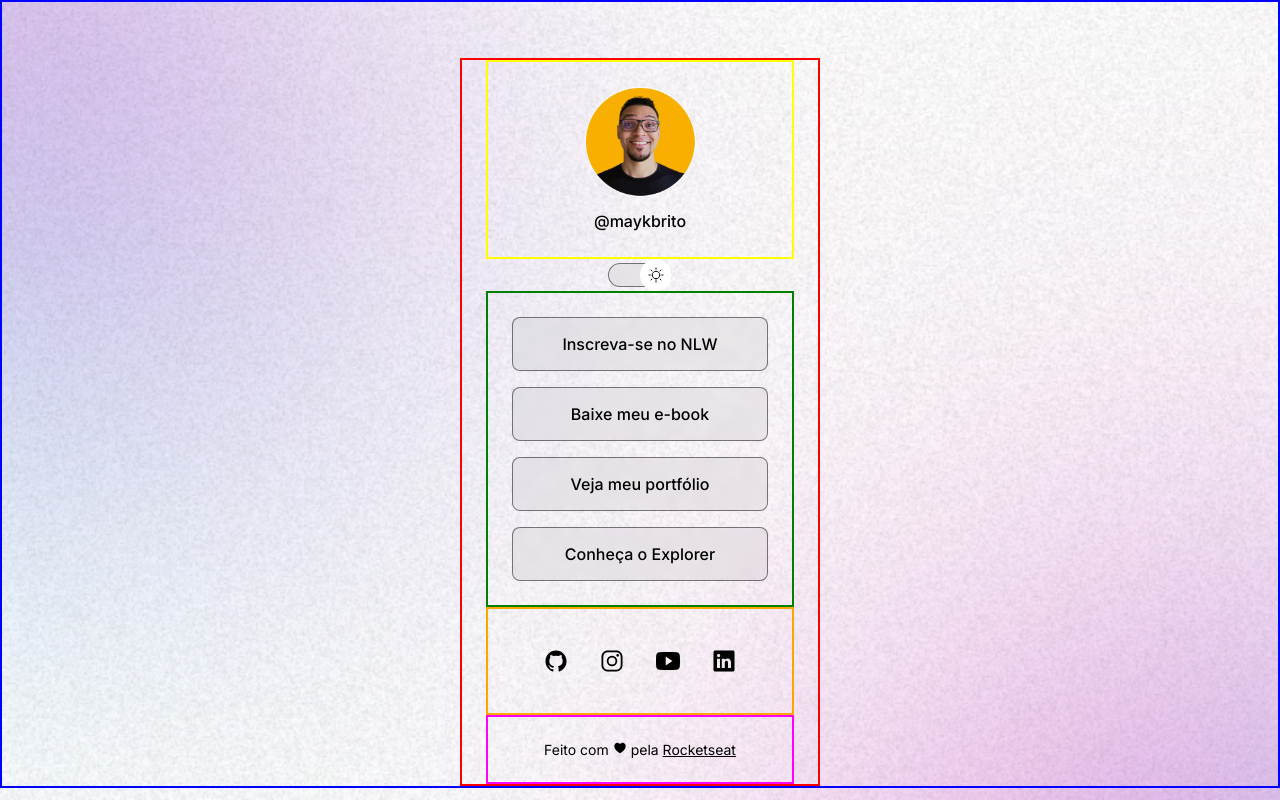
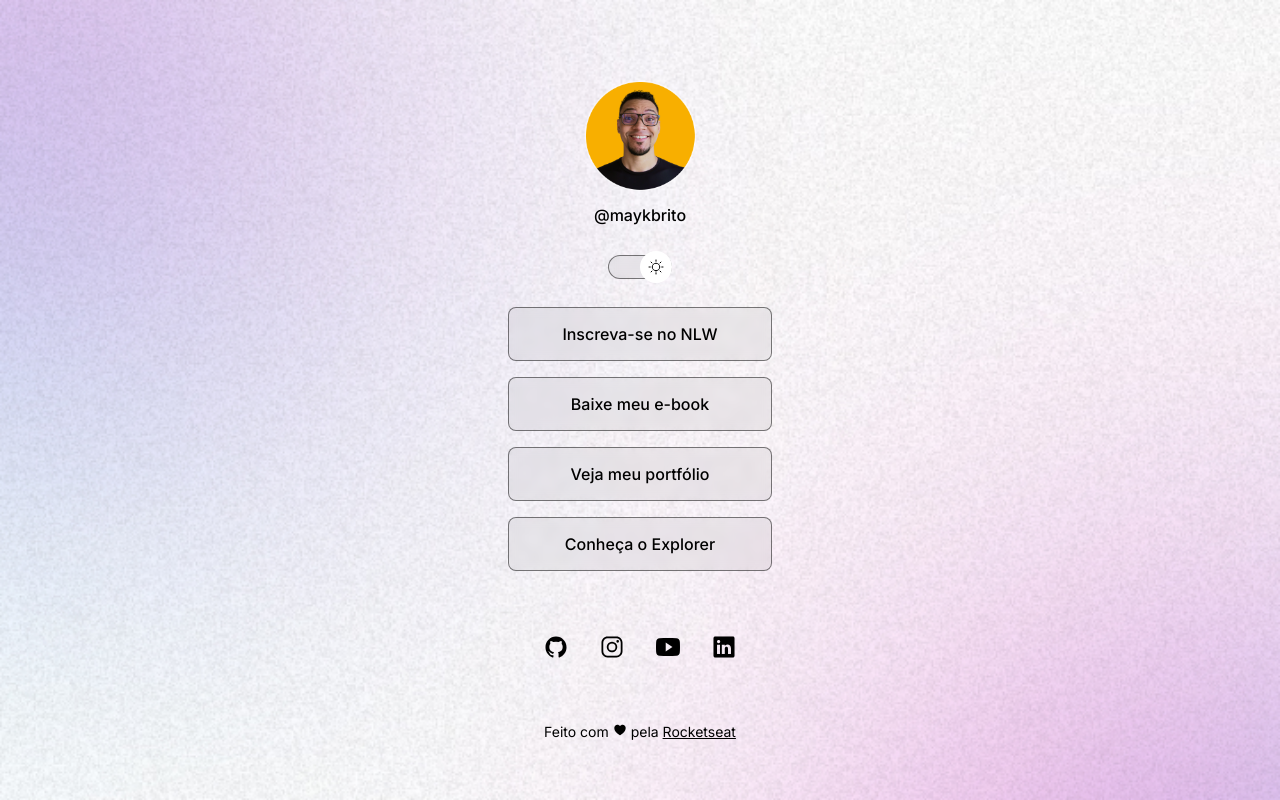
Before and after one commit to xsabatox/rocketseatdiscover, a plain HTML site: page index.html in a window 1280 px wide. Drawn offline with nearby package versions, Linux system fonts and the light colour scheme.

Commit message:
Removendo bordas de referência usadas para estudo.

```diff
--- a/style.css
+++ b/style.css
@@ -36,7 +36,6 @@ body {
   SHORTHAND
   background: color image repeat position/size;
   */
-  border: 2px solid blue;
   background: var(--bg-url) no-repeat top center/cover;
 }
 
@@ -46,14 +45,12 @@ body * {
 }
 
 #container {
-  border: 2px solid red;
   width: 360px;
   margin: 56px auto 0px;
   padding: 0px 24px;
 }
 
 #profile {
-  border: 2px solid yellow;
   text-align: center;
   padding: 24px;
 }
@@ -104,7 +101,6 @@ body * {
 }
 
 ul {
-  border: 2px solid green;
   list-style: none;
   display: flex;
   flex-direction: column;
@@ -133,7 +129,6 @@ ul li a:hover {
 }
 
 #social-links {
-  border: 2px solid orange;
   display: flex;
   justify-content: center;
   padding: 24px 0px;
@@ -154,7 +149,6 @@ ul li a:hover {
 }
 
 footer {
-  border: 2px solid magenta;
   text-align: center;
   padding: 24px 0px;
   font-size: 14px;
```
